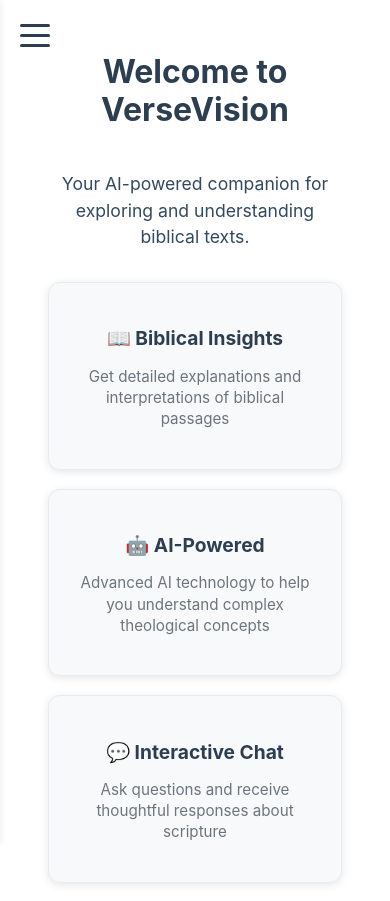
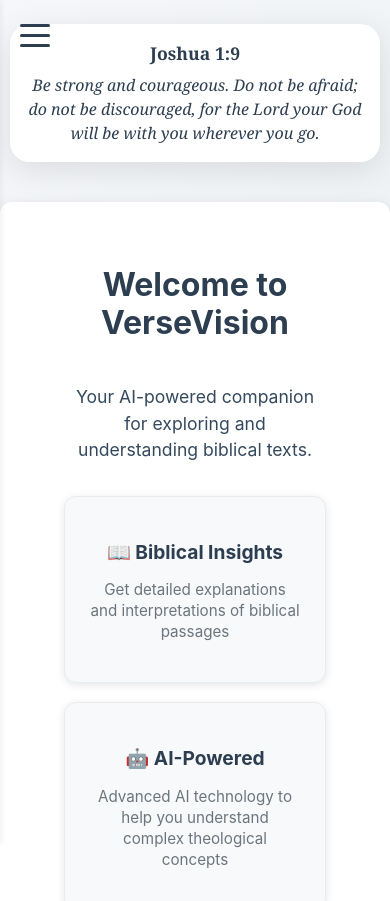
Before and after one commit to noahvogtli/VerseVision, a React (Create React App) app in the folder versevision/: page / in a window 390 px wide. Shown: the top 901 px of the page. Built offline with nearby package versions, Linux system fonts and the light colour scheme.

Commit message:
added verse of the day on homepage

```diff
--- a/versevision/src/App.css
+++ b/versevision/src/App.css
@@ -446,21 +446,27 @@
 }
 
 /* Homepage Styles */
+.homepage-wrapper {
+  width: 100%;
+  min-height: 100vh;
+  background: linear-gradient(135deg, #f5f7fa 0%, #e4e8eb 100%);
+  display: flex;
+  flex-direction: column;
+}
+
 .homepage-container {
-  width: 100dvw;
-  height: 100dvh;
+  flex: 1;
+  width: 100%;
   display: flex;
   align-items: center;
   justify-content: center;
-  background: linear-gradient(135deg, #f5f7fa 0%, #e4e8eb 100%);
-
+  padding: 2rem 0;
 }
 
 .homepage-content {
-  max-width: 800px;
   text-align: center;
   background: white;
-  padding: 3rem;
+  padding: 4rem;
   border-radius: 16px;
   box-shadow: 0 8px 32px rgba(0, 0, 0, 0.1);
 }
@@ -525,14 +531,12 @@
 }
 
 @media (max-width: 768px) {
-
+  .homepage-wrapper {
+    min-height: 100vh;
+  }
 
   .homepage-container {
-    background: linear-gradient(135deg, #f5f7fa 0%, #e4e8eb 100%);
-    height: 100dvh;
-    display: flex;
-    align-items: center;
-    justify-content: center;
+    padding: 1rem 0;
   }
 
   .homepage-content {
@@ -552,7 +556,7 @@
     font-size: 2rem;
     margin-bottom: 1.5rem;
     line-height: 1.2;
-    margin-top: 10dvh;
+    margin-top: 0;
   }
 
   .homepage-description {
@@ -601,7 +605,6 @@
     font-size: 2rem;
     margin-bottom: 1.5rem;
     line-height: 1.2;
-    margin-top: 30dvh;
+    margin-top: 0;
   }
-
 }
--- /dev/null
+++ b/versevision/src/VerseOfTheDay.css
@@ -0,0 +1,77 @@
+.verse-of-day-banner {
+    background: transparent;
+    text-align: center;
+    font-family: 'Georgia', serif;
+    width: 40dvw;
+    min-width: 750px;
+    position: relative;
+    display: flex;
+    justify-content: center;
+    align-items: center;
+    margin-bottom: 2rem;
+    padding: 3rem 0;
+    margin: 0 auto;
+}
+
+.verse-content {
+    max-width: 1200px;
+    width: 100%;
+    margin: 0 auto;
+    display: flex;
+    flex-direction: column;
+    gap: 0.5rem;
+    padding: 1.5rem;
+    background: rgba(255, 255, 255, 0.95);
+    border-radius: 20px;
+    backdrop-filter: blur(10px);
+    box-shadow: 0 8px 32px rgba(0, 0, 0, 0.1);
+    border: 1px solid rgba(255, 255, 255, 0.9);
+}
+
+.verse-reference {
+    font-weight: bold;
+    color: #2c3e50;
+    font-size: 1.2rem;
+}
+
+.verse-text {
+    color: #2c3e50;
+    font-size: 1.1rem;
+    font-style: italic;
+    line-height: 1.5;
+    width: 100%;
+    margin: 0 auto;
+}
+
+/* Responsive adjustments to prevent banner from getting too small */
+@media (max-width: 768px) {
+    .verse-of-day-banner {
+        width: 90vw;
+        min-width: 280px;
+        padding: 2rem 0;
+    }
+
+    .verse-content {
+        padding: 1.2rem;
+    }
+
+    .verse-reference {
+        font-size: 1.1rem;
+    }
+
+    .verse-text {
+        font-size: 1rem;
+    }
+}
+
+@media (max-width: 480px) {
+    .verse-of-day-banner {
+        width: 95vw;
+        min-width: 250px;
+        padding: 1.5rem 0;
+    }
+
+    .verse-content {
+        padding: 1rem;
+    }
+}
--- a/versevision/src/components/Homepage.js
+++ b/versevision/src/components/Homepage.js
@@ -1,7 +1,18 @@
 import React from 'react';
+import VerseOfTheDay from './VerseOfTheDay';
+import { getVerseOfTheDay } from '../utils/verseUtils';
 
 function Homepage() {
+  const verseOfDay = getVerseOfTheDay();
+
   return (
+    <div className="homepage-wrapper">
+      {verseOfDay && (
+        <VerseOfTheDay
+          verse={verseOfDay.verse}
+          text={verseOfDay.text}
+        />
+      )}
       <div className="homepage-container">
         <div className="homepage-content">
           <h1 className="homepage-title">Welcome to VerseVision</h1>
@@ -31,6 +42,7 @@ function Homepage() {
           </div>
         </div>
       </div>
+    </div>
   );
 }
 
--- /dev/null
+++ b/versevision/src/components/VerseOfTheDay.js
@@ -0,0 +1,15 @@
+import React from 'react';
+import '../VerseOfTheDay.css';
+
+const VerseOfTheDay = ({ verse, text }) => {
+  return (
+    <div className="verse-of-day-banner">
+      <div className="verse-content">
+        <span className="verse-reference">{verse}</span>
+        <span className="verse-text">{text}</span>
+      </div>
+    </div>
+  );
+};
+
+export default VerseOfTheDay;
--- /dev/null
+++ b/versevision/src/utils/verseUtils.js
@@ -0,0 +1,14 @@
+import verses from '../verses.json';
+
+export const getVerseOfTheDay = () => {
+  // Get today's date as a string (YYYY-MM-DD)
+  const today = new Date().toISOString().split('T')[0];
+
+  // Create a deterministic number based on the date
+  const dateNumber = today.split('-').reduce((acc, val) => acc + parseInt(val), 0);
+
+  // Use the date number to select a verse (will be the same for everyone on the same day)
+  const index = dateNumber % verses.length;
+
+  return verses[index];
+};
```
Lines whose indentation alone changed are shown as unchanged.
